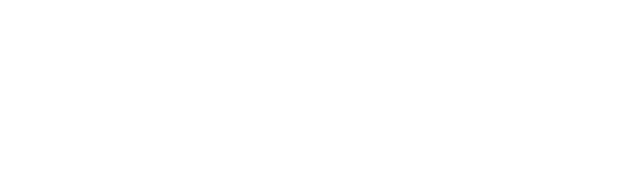
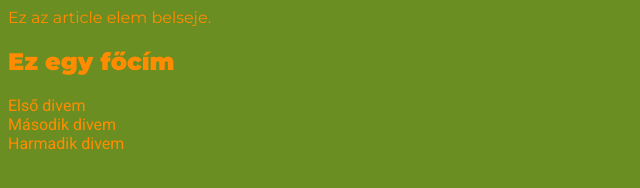
Before and after one commit to gremgergo/w1-practices-1, a plain HTML site: page frontend/index.html in a window 1280 px wide. Shown: the whole page, without its empty margins (0-640 px from the left). Drawn offline with Linux system fonts and the light colour scheme.

Commit message:
Thursdays' commit

```diff
--- a/frontend/index.html
+++ b/frontend/index.html
@@ -4,9 +4,19 @@
 	<meta charset="UTF-8">
 	<meta http-equiv="X-UA-Compatible" content="IE=edge">
 	<meta name="viewport" content="width=device-width, initial-scale=1.0">
-	<title>This is FRONTEND</title>
-</head>
+	<title>Document</title>
+	<link rel="preconnect" href="https://fonts.googleapis.com">
+	<link rel="preconnect" href="https://fonts.gstatic.com" crossorigin>
+	<link href="https://fonts.googleapis.com/css2?family=Montserrat:wght@400;900&family=Roboto:wght@400&display=swap" rel="stylesheet">
+	<link rel="stylesheet" href="style.css">
 <body>
-	<div id="root"></div>
+	<article>
+		Ez az article elem belseje.
+		<h1 id="title">Ez egy főcím</h1>
+		<div>Első divem</div>
+		<div>Második divem</div>
+		<div>Harmadik divem</div>
+
+	</article>
 </body>
 </html>
--- /dev/null
+++ b/frontend/style.css
@@ -0,0 +1,14 @@
+body{
+    background-color: olivedrab;
+    color: darkorange;
+    font-family: 'Montserrat', sans-serif;
+}
+
+h1{
+    font-weight: 900;
+}
+
+div{
+    font-weight: 1100;
+    font-family: 'Roboto', sans-serif;
+}
```
